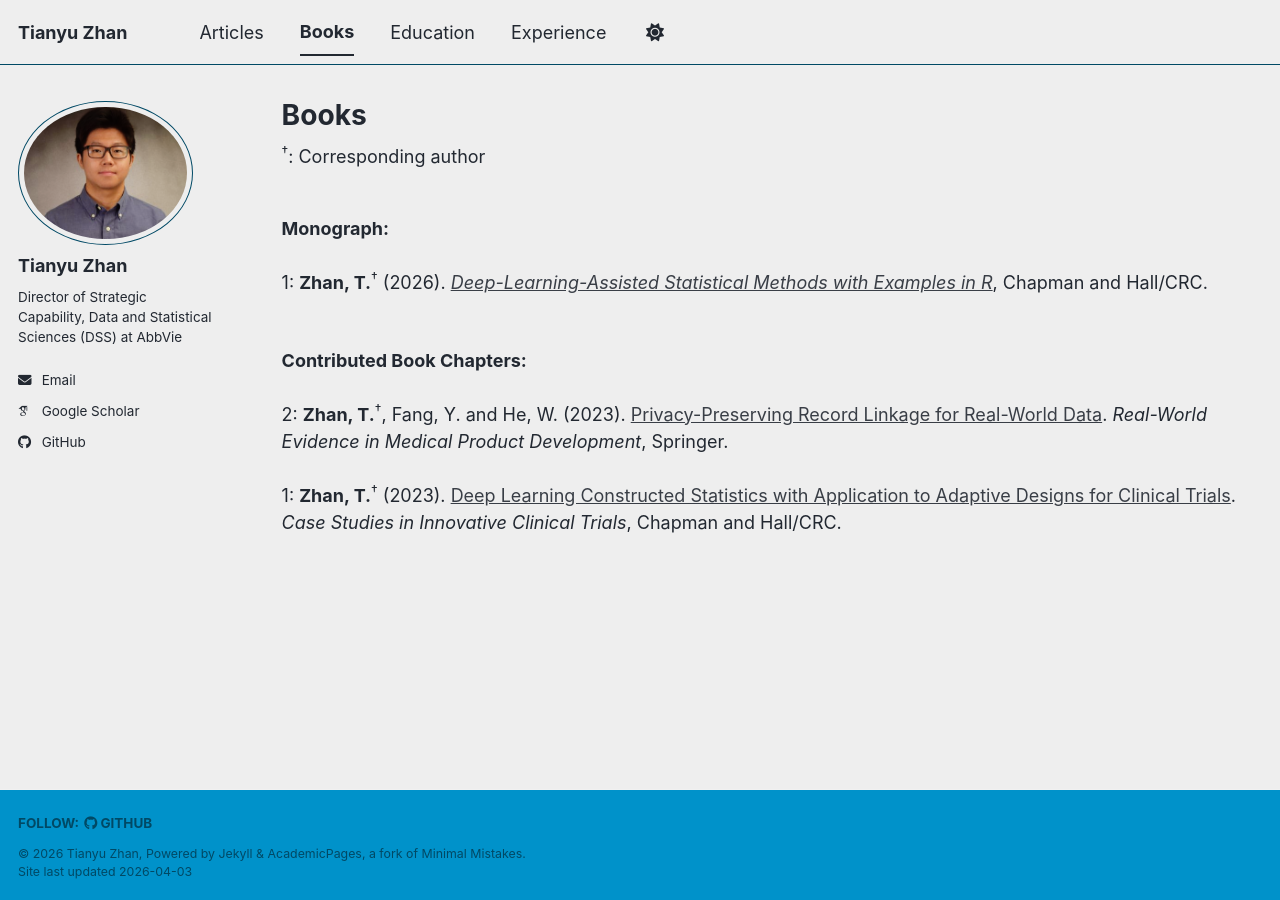
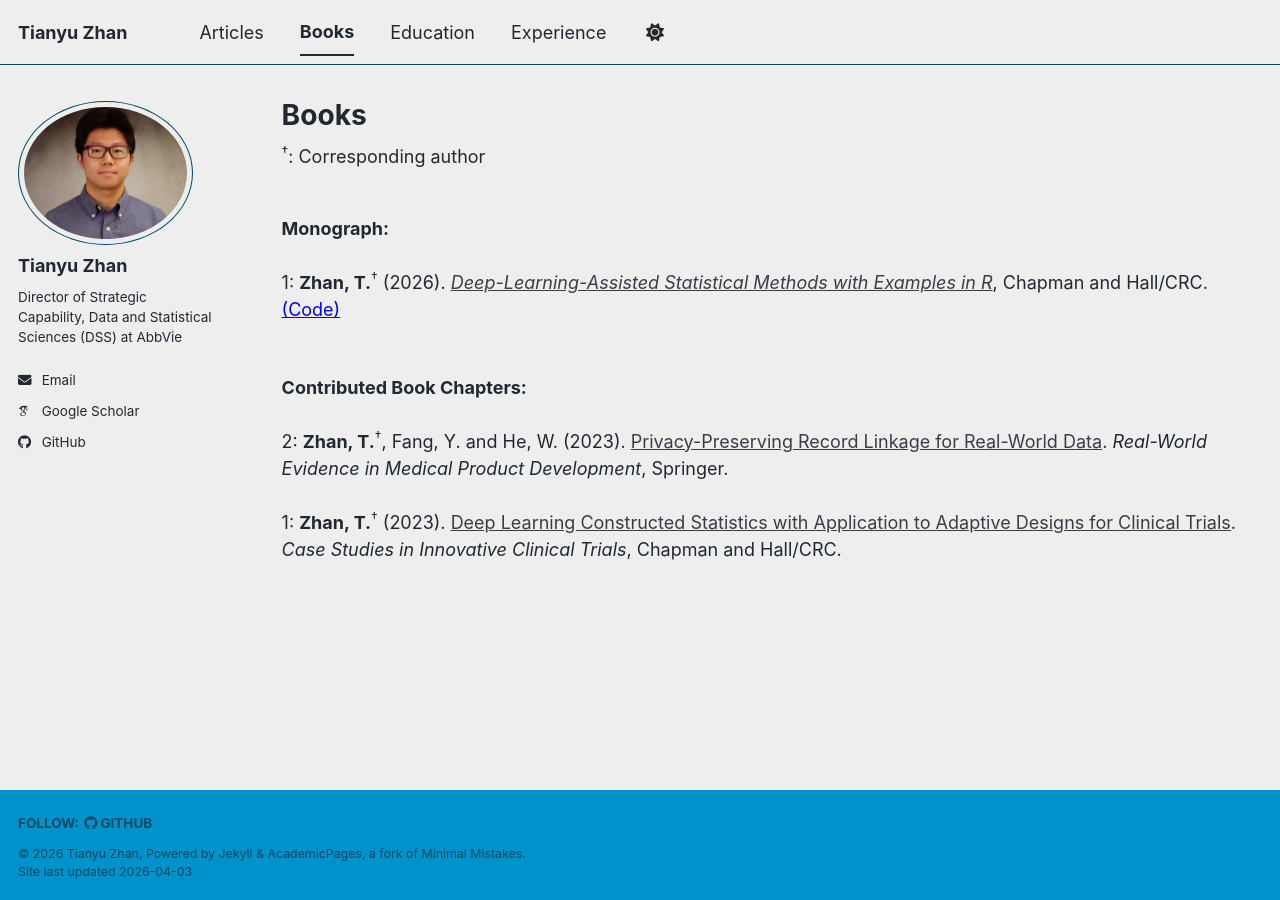
Before and after one commit to tian-yu-zhan/tian-yu-zhan.github.io, a Jekyll site: the page built from _pages/talks.html, in a window 1280 px wide. Built offline with Jekyll 4.4.1, drawn with Linux system fonts in a browser that asks for light colours; some web fonts are replaced; a script bundle is joined from its source files by our own code; library files that are not in the unit come from our copies.

Commit message:
Update talks.html

```diff
--- a/_pages/talks.html
+++ b/_pages/talks.html
@@ -12,6 +12,8 @@ author_profile: true
 <br>
 1: <strong>Zhan, T.</strong><sup>†</sup> (2026). <a href="https://www.routledge.com/Deep-Learning-Assisted-Statistical-Methods-with-Examples-in-R/Zhan/p/book/9781041158431" target="_blank"><em>Deep-Learning-Assisted Statistical Methods with Examples in R</em></a>, Chapman and Hall/CRC.
 <br>
+<a href="https://github.com/tian-yu-zhan/DNN_Book" target="_blank" style="color: blue;">(Code)</a>
+<br>
 <br>
 <p><strong>Contributed Book Chapters:</strong>
 <br>
```
